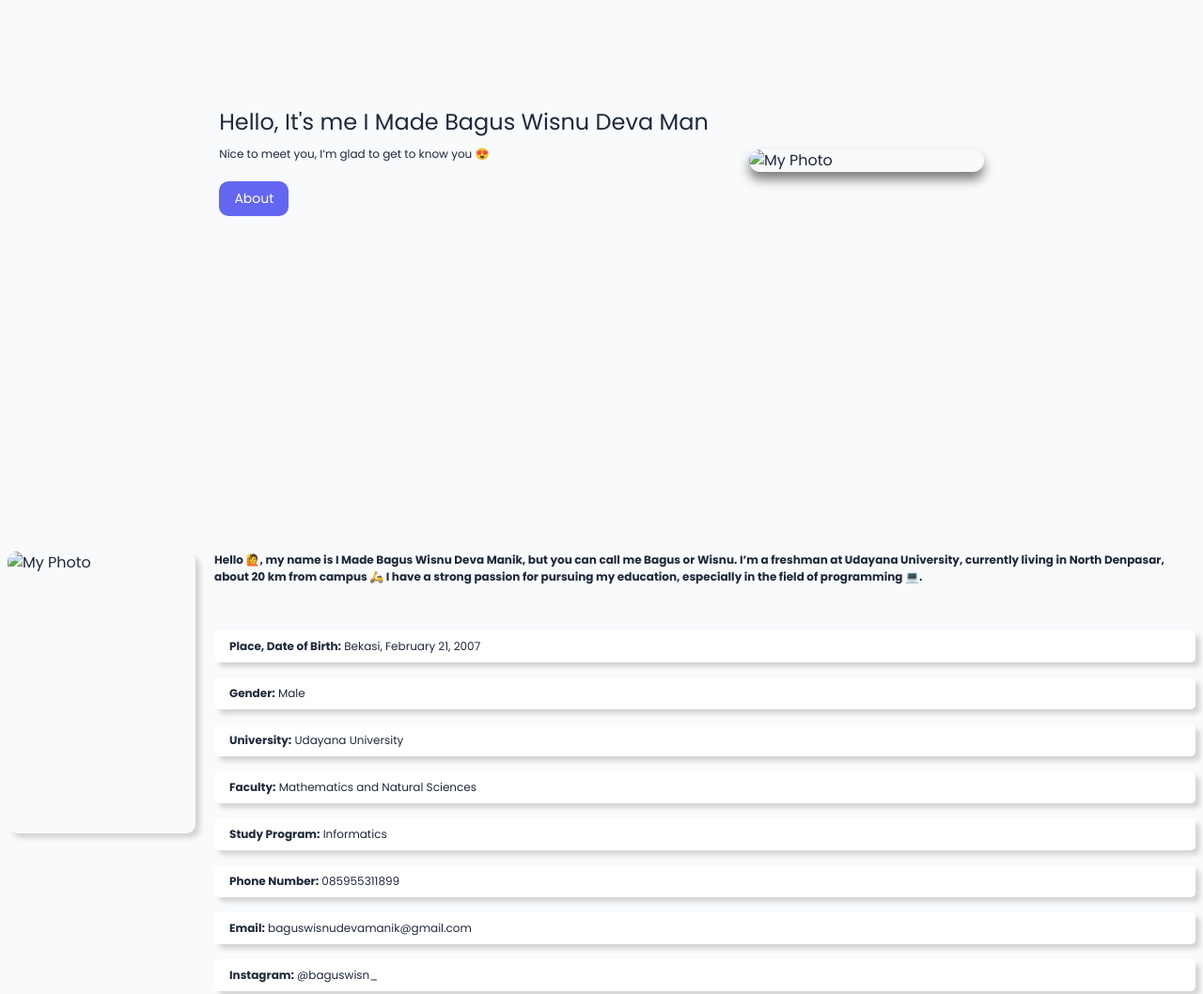
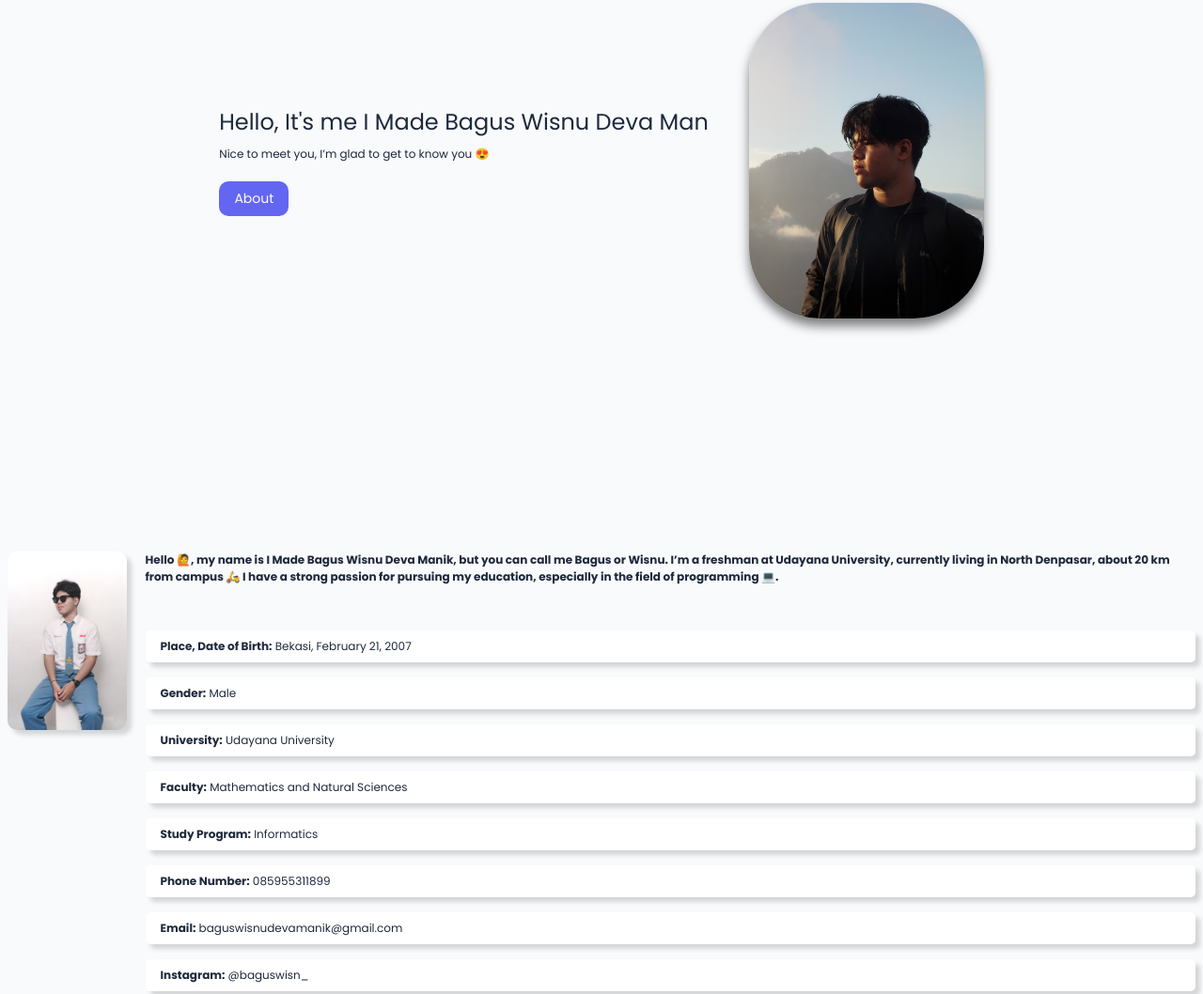
Before and after one commit to BagusWisnuDeva/My-web, a plain HTML site: page index.html in a window 1280 px wide. Shown: the part 261-1319 px from the top of the page at 94% size. Drawn offline with nearby package versions, Linux system fonts and the light colour scheme.

Commit message:
Update index.html

```diff
--- a/index.html
+++ b/index.html
@@ -48,7 +48,7 @@
       <figure class="home_photo_container" data-aos="zoom-in" data-aos-duration="1200">
       <img
         class="home_photo"
-        src="assets/images/home_photo.jpg"
+        src="home_photo.jpg"
         alt="My Photo"/>
       </figure>
     </div>
@@ -59,7 +59,7 @@
           <figure class="about_photo-container">
             <img
               class="photo_about"
-              src="assets/images/bagus.jpeg"
+              src="bagus.jpeg"
               alt="My Photo"
             />
           </figure>
@@ -246,4 +246,5 @@
 
   </script>
   </body>
+
 </html>
```
